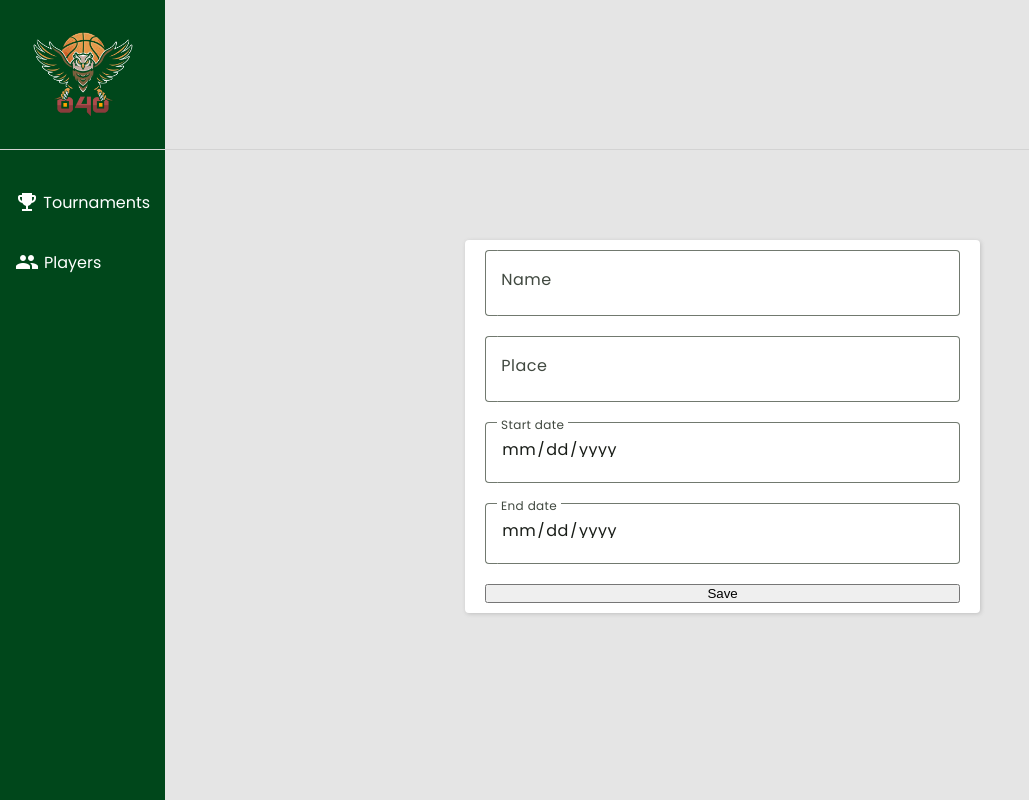
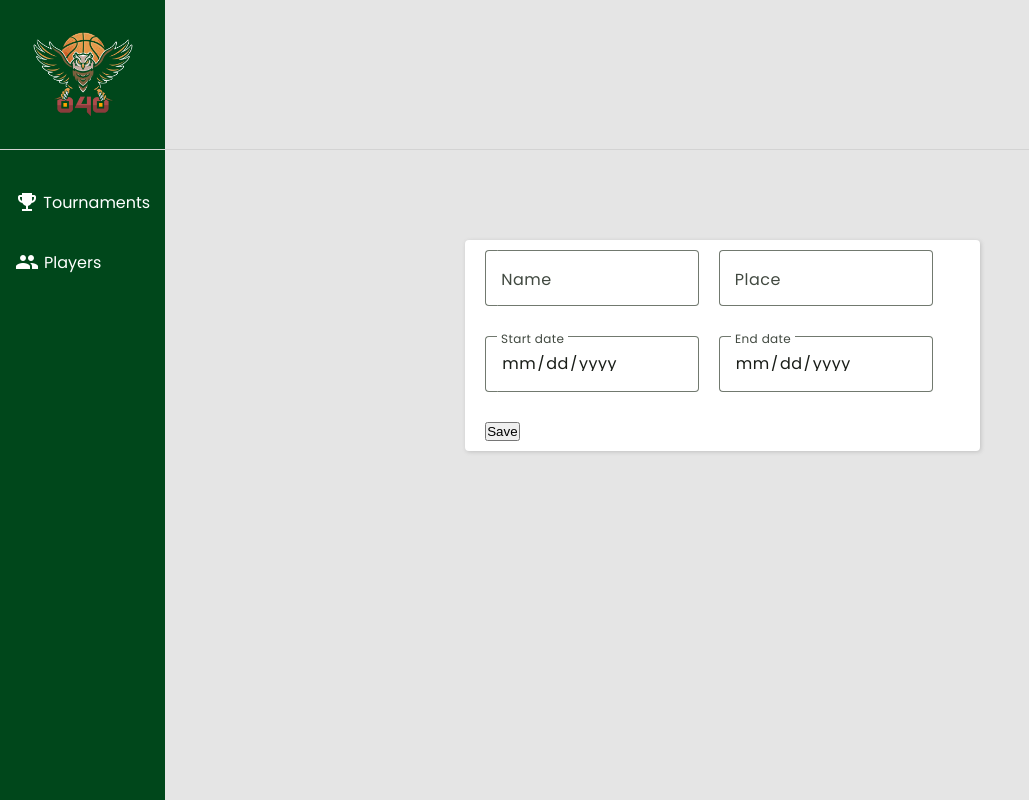
Before and after one commit to kwiatkowskijan/040basket-league, an Angular app: page /tournament in a window 1280 px wide. Shown: the whole page, without its empty margins (0-1029 px from the left). Built offline with nearby package versions, Linux system fonts and the light colour scheme; data requests are answered from the project's data file.

Commit message:
forms styling

```diff
--- a/src/app/players/player-details/player-details.component.css
+++ b/src/app/players/player-details/player-details.component.css
@@ -1,7 +1,7 @@
 form {
     display: flex;
-    justify-content: space-around;
-    align-items: center;
+    /* justify-content: space-around;
+    align-items: center; */
     flex-wrap: wrap;
     column-gap: 20px;
     row-gap: 10px;
--- a/src/app/tournament-details/tournament-details.component.css
+++ b/src/app/tournament-details/tournament-details.component.css
@@ -1,12 +1,10 @@
-.title-area-buttons button {
-    margin-right: 10px;
+form {
+    display: flex;
+    flex-wrap: wrap;
+    column-gap: 20px;
+    row-gap: 10px;
 }
 
-.item-content form {
-    display: flex;
-    flex-direction: column;
+form mat-form-field {
+    min-width: 45%;
 }
-
-.item-content form input {
-    margin-bottom: 10px;
-}
--- a/src/app/tournament-team-details/tournament-team-details/tournament-team-details.component.css
+++ b/src/app/tournament-team-details/tournament-team-details/tournament-team-details.component.css
@@ -0,0 +1,12 @@
+form {
+    display: flex;
+    /* justify-content: space-around;
+    align-items: center; */
+    flex-wrap: wrap;
+    column-gap: 20px;
+    row-gap: 10px;
+}
+
+form mat-form-field {
+    min-width: 45%;
+}
```
Also changed, not shown: src/app/players/player-details/player-details.component.html (line endings or trailing spaces).
